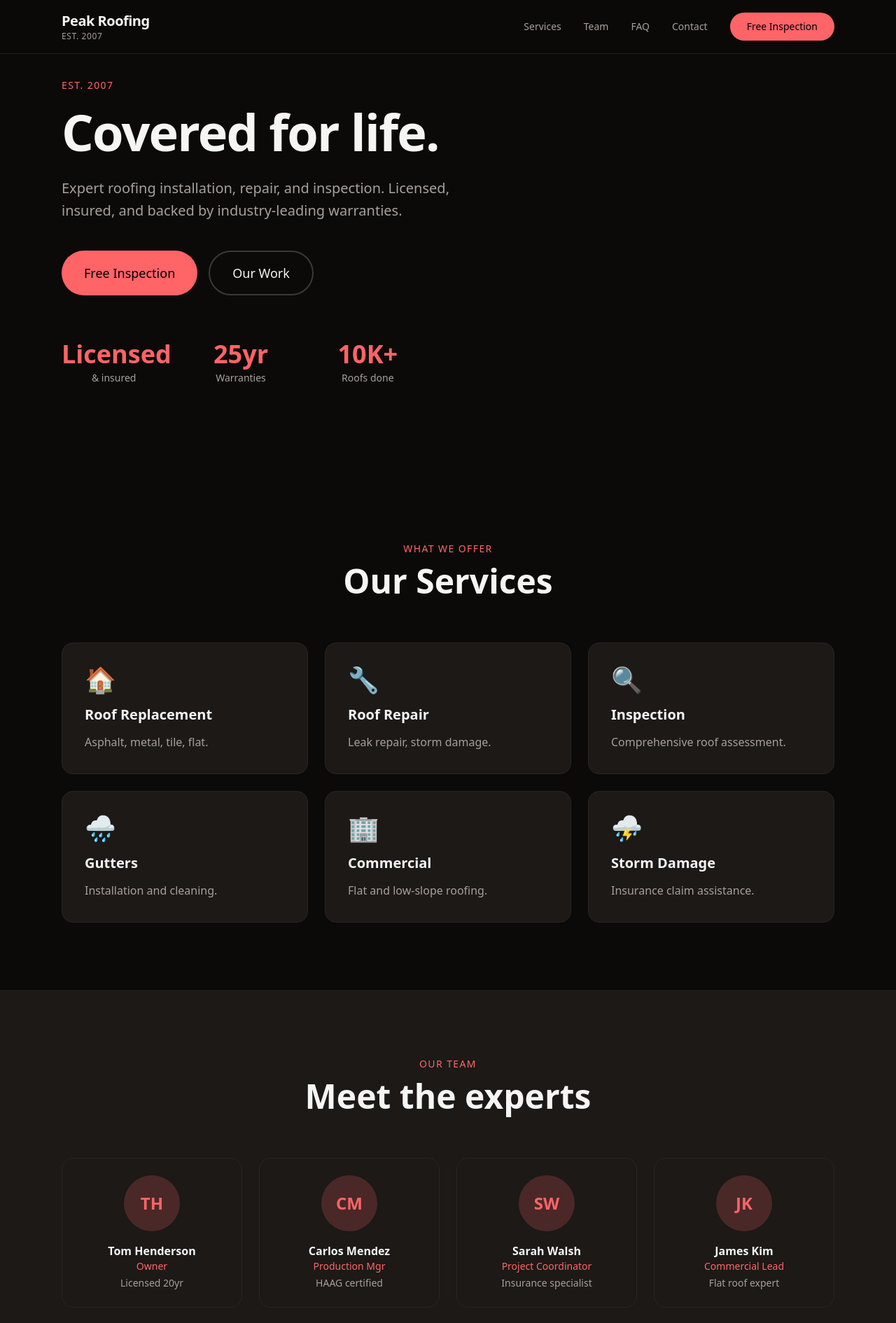
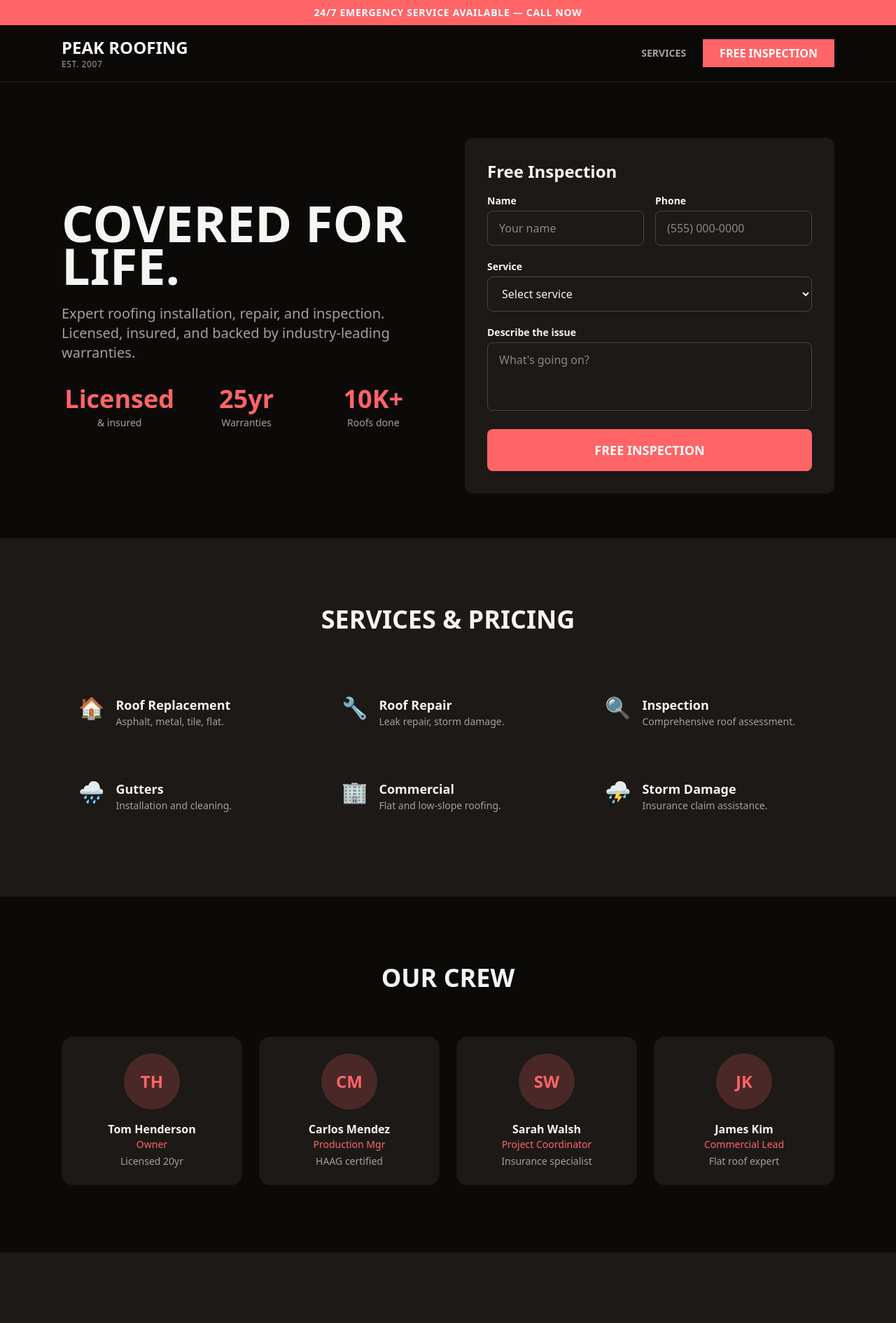
Before and after one commit to Adeshpreet-Singh/roofing, a Next.js app: page / in a window 1280 px wide. Shown: the top 1890 px of the page at 70% size. Built offline with nearby package versions, Linux system fonts and the light colour scheme.

Commit message:
feat: unique booking layout with custom design

```diff
--- a/app/page.tsx
+++ b/app/page.tsx
@@ -1,213 +1,135 @@
 'use client';
-
 import { useState } from 'react';
-
 export default function Home() {
-  const [menuOpen, setMenuOpen] = useState(false);
-  const [submitted, setSubmitted] = useState(false);
-
-  const scrollTo = (id: string) => {
-    document.getElementById(id)?.scrollIntoView({ behavior: 'smooth' });
-    setMenuOpen(false);
-  };
-
+  const scrollTo = (id: string) => document.getElementById(id)?.scrollIntoView({ behavior: 'smooth' });
   return (
     <div className="min-h-screen bg-stone-950 text-stone-100">
-      <a href="#main" className="sr-only focus:not-sr-only focus:absolute focus:top-4 focus:left-4 bg-red-400 text-black px-4 py-2 rounded z-[100] font-bold">
-        Skip to main content
-      </a>
-
-      <header>
-        <nav role="navigation" aria-label="Main navigation" className="fixed top-0 left-0 right-0 z-50 bg-stone-950/95 backdrop-blur-md border-b border-current/10">
-          <div className="max-w-6xl mx-auto px-6 py-4 flex justify-between items-center">
+      <a href="#main" className="sr-only focus:not-sr-only focus:absolute focus:top-4 focus:left-4 bg-red-400 text-white px-4 py-2 rounded z-[100] font-bold">Skip</a>
+      {/* EMERGENCY BANNER */}
+      <div className="bg-red-400 text-white py-2 text-center text-sm font-bold uppercase tracking-wider">24/7 Emergency Service Available — Call Now</div>
+      <nav className="sticky top-0 z-50 bg-stone-950/95 backdrop-blur-md border-b border-current/10">
+        <div className="max-w-6xl mx-auto px-6 py-4 flex justify-between items-center">
+          <div><h1 className="text-2xl font-black uppercase">Peak Roofing</h1><p className="text-xs text-stone-400 uppercase tracking-wider">Est. 2007</p></div>
+          <div className="hidden md:flex items-center gap-6">
+            <button onClick={() => scrollTo('services')} className="text-sm font-bold text-stone-400 hover:text-red-400 uppercase">Services</button>
+            <button onClick={() => scrollTo('book')} className="bg-red-400 text-white px-6 py-2 font-bold uppercase">Free Inspection</button>
+          </div>
+        </div>
+      </nav>
+      <main id="main" role="main">
+        {/* HERO with inline booking form */}
+        <section className="pt-4">
+          <div className="max-w-6xl mx-auto px-6 py-16 grid md:grid-cols-2 gap-12 items-center">
             <div>
-              <h1 className="text-xl tracking-tight font-bold">Peak Roofing</h1>
-              <p className="text-xs text-stone-400 tracking-wider uppercase">Est. 2007</p>
-            </div>
-            <div className="hidden md:flex items-center gap-8">
-              <button onClick={() => scrollTo('services')} className="text-sm text-stone-400 hover:text-red-400 transition-colors">Services</button>
-              <button onClick={() => scrollTo('team')} className="text-sm text-stone-400 hover:text-red-400 transition-colors">Team</button>
-              <button onClick={() => scrollTo('faq')} className="text-sm text-stone-400 hover:text-red-400 transition-colors">FAQ</button>
-              <button onClick={() => scrollTo('contact')} className="text-sm text-stone-400 hover:text-red-400 transition-colors">Contact</button>
-              <button onClick={() => scrollTo('contact')} className="bg-red-400 text-black px-6 py-2.5 text-sm font-medium rounded-full hover:opacity-90 transition-opacity">
-                Free Inspection
-              </button>
-            </div>
-            <button onClick={() => setMenuOpen(!menuOpen)} className="md:hidden" aria-label={menuOpen ? 'Close menu' : 'Open menu'} aria-expanded={menuOpen}>
-              <svg className="w-6 h-6" fill="none" stroke="currentColor" viewBox="0 0 24 24">
-                {menuOpen ? (
-                  <path strokeLinecap="round" strokeLinejoin="round" strokeWidth={2} d="M6 18L18 6M6 6l12 12" />
-                ) : (
-                  <path strokeLinecap="round" strokeLinejoin="round" strokeWidth={2} d="M4 6h16M4 12h16M4 18h16" />
-                )}
-              </svg>
-            </button>
-          </div>
-          {menuOpen && (
-            <div className="md:hidden bg-stone-950 border-t border-current/10 px-6 py-4 space-y-1">
-              <button onClick={() => scrollTo('services')} className="block w-full text-left px-4 py-3 text-stone-400 hover:text-red-400">Services</button>
-              <button onClick={() => scrollTo('team')} className="block w-full text-left px-4 py-3 text-stone-400 hover:text-red-400">Team</button>
-              <button onClick={() => scrollTo('faq')} className="block w-full text-left px-4 py-3 text-stone-400 hover:text-red-400">FAQ</button>
-              <button onClick={() => scrollTo('contact')} className="block w-full text-left px-4 py-3 text-stone-400 hover:text-red-400">Contact</button>
-            </div>
-          )}
-        </nav>
-      </header>
-
-      <main id="main" role="main">
-        <section className="pt-28 pb-20 md:pb-32">
-          <div className="max-w-6xl mx-auto px-6">
-            <div className="max-w-3xl">
-              <p className="text-red-400 text-sm tracking-widest uppercase mb-6">Est. 2007</p>
-              <h2 className="text-5xl md:text-7xl font-bold leading-[0.9] tracking-tight mb-8 whitespace-pre-line">
-                Covered
-for life.
-              </h2>
-              <p className="text-xl text-stone-400 max-w-xl leading-relaxed mb-10">
-                Expert roofing installation, repair, and inspection. Licensed, insured, and backed by industry-leading warranties.
-              </p>
-              <div className="flex flex-wrap gap-4">
-                <button onClick={() => scrollTo('contact')} className="bg-red-400 text-black px-8 py-4 text-lg font-medium rounded-full hover:opacity-90 transition-opacity">
-                  Free Inspection
-                </button>
-                <button onClick={() => scrollTo('services')} className="border-2 border-current/20 px-8 py-4 text-lg font-medium rounded-full hover:bg-current/5 transition-colors">
-                  Our Work
-                </button>
-              </div>
-            </div>
-            <div className="mt-16 grid grid-cols-3 gap-8 max-w-lg">
+              <h2 className="text-5xl md:text-7xl font-black uppercase leading-[0.85] mb-6 whitespace-pre-line">Covered
+for life.</h2>
+              <p className="text-xl text-stone-400 mb-8">Expert roofing installation, repair, and inspection. Licensed, insured, and backed by industry-leading warranties.</p>
+              <div className="grid grid-cols-3 gap-4 text-center">
             <div className="text-center"><div className="text-3xl md:text-4xl font-bold text-red-400">Licensed</div><div className="text-sm text-stone-400 mt-1">& insured</div></div>
             <div className="text-center"><div className="text-3xl md:text-4xl font-bold text-red-400">25yr</div><div className="text-sm text-stone-400 mt-1">Warranties</div></div>
             <div className="text-center"><div className="text-3xl md:text-4xl font-bold text-red-400">10K+</div><div className="text-sm text-stone-400 mt-1">Roofs done</div></div>
+              </div>
+            </div>
+            <div>
+              <form id="book" className="bg-stone-900 rounded-xl p-8 space-y-5" onSubmit={(e) => e.preventDefault()}>
+                <h3 className="text-2xl font-bold mb-4">Free Inspection</h3>
+                <div className="grid grid-cols-2 gap-4">
+                  <div><label className="block text-sm font-bold mb-1">Name</label><input type="text" placeholder="Your name" className="w-full border border-current/20 rounded-lg px-4 py-3 bg-transparent" /></div>
+                  <div><label className="block text-sm font-bold mb-1">Phone</label><input type="tel" placeholder="(555) 000-0000" className="w-full border border-current/20 rounded-lg px-4 py-3 bg-transparent" /></div>
+                </div>
+                <div><label className="block text-sm font-bold mb-1">Service</label>
+                  <select className="w-full border border-current/20 rounded-lg px-4 py-3 bg-transparent">
+                    <option>Select service</option>                    <option>Roof Replacement</option>
+                    <option>Roof Repair</option>
+                    <option>Inspection</option>
+                    <option>Gutters</option>
+                    <option>Commercial</option>
+                    <option>Storm Damage</option>
+                  </select>
+                </div>
+                <div><label className="block text-sm font-bold mb-1">Describe the issue</label><textarea rows={3} placeholder="What's going on?" className="w-full border border-current/20 rounded-lg px-4 py-3 bg-transparent resize-none" /></div>
+                <button type="submit" className="w-full bg-red-400 text-white py-4 rounded-lg font-black uppercase text-lg">Free Inspection</button>
+              </form>
             </div>
           </div>
         </section>
-
-        <section id="services" className="py-24" aria-labelledby="services-heading">
+        {/* SERVICES with pricing */}
+        <section id="services" className="py-24 bg-stone-900" aria-labelledby="services-heading">
           <div className="max-w-6xl mx-auto px-6">
-            <div className="text-center mb-16">
-              <p className="text-red-400 text-sm tracking-widest uppercase mb-3">What We Offer</p>
-              <h2 id="services-heading" className="text-4xl md:text-5xl font-bold">Our Services</h2>
+            <div className="text-center mb-16"><h2 id="services-heading" className="text-4xl font-black uppercase">Services & Pricing</h2></div>
+            <div className="grid md:grid-cols-2 lg:grid-cols-3 gap-6">
+            <div className="bg-stone-900 rounded-lg p-6 flex items-start gap-4 hover:shadow-lg transition-shadow">
+              <div className="text-3xl">🏠</div>
+              <div><h3 className="font-bold text-lg">Roof Replacement</h3><p className="text-sm text-stone-400">Asphalt, metal, tile, flat.</p></div>
             </div>
-            <div className="grid md:grid-cols-2 lg:grid-cols-3 gap-6">
-            <article className="bg-stone-900 border border-stone-800 rounded-2xl p-8 hover:shadow-xl transition-all duration-300">
-              <div className="text-4xl mb-4">🏠</div>
-              <h3 className="text-xl font-bold mb-3 text-stone-100">Roof Replacement</h3>
-              <p className="text-stone-400 leading-relaxed">Asphalt, metal, tile, flat.</p></article>
-            <article className="bg-stone-900 border border-stone-800 rounded-2xl p-8 hover:shadow-xl transition-all duration-300">
-              <div className="text-4xl mb-4">🔧</div>
-              <h3 className="text-xl font-bold mb-3 text-stone-100">Roof Repair</h3>
-              <p className="text-stone-400 leading-relaxed">Leak repair, storm damage.</p></article>
-            <article className="bg-stone-900 border border-stone-800 rounded-2xl p-8 hover:shadow-xl transition-all duration-300">
-              <div className="text-4xl mb-4">🔍</div>
-              <h3 className="text-xl font-bold mb-3 text-stone-100">Inspection</h3>
-              <p className="text-stone-400 leading-relaxed">Comprehensive roof assessment.</p></article>
-            <article className="bg-stone-900 border border-stone-800 rounded-2xl p-8 hover:shadow-xl transition-all duration-300">
-              <div className="text-4xl mb-4">🌧️</div>
-              <h3 className="text-xl font-bold mb-3 text-stone-100">Gutters</h3>
-              <p className="text-stone-400 leading-relaxed">Installation and cleaning.</p></article>
-            <article className="bg-stone-900 border border-stone-800 rounded-2xl p-8 hover:shadow-xl transition-all duration-300">
-              <div className="text-4xl mb-4">🏢</div>
-              <h3 className="text-xl font-bold mb-3 text-stone-100">Commercial</h3>
-              <p className="text-stone-400 leading-relaxed">Flat and low-slope roofing.</p></article>
-            <article className="bg-stone-900 border border-stone-800 rounded-2xl p-8 hover:shadow-xl transition-all duration-300">
-              <div className="text-4xl mb-4">⛈️</div>
-              <h3 className="text-xl font-bold mb-3 text-stone-100">Storm Damage</h3>
-              <p className="text-stone-400 leading-relaxed">Insurance claim assistance.</p></article>
+            <div className="bg-stone-900 rounded-lg p-6 flex items-start gap-4 hover:shadow-lg transition-shadow">
+              <div className="text-3xl">🔧</div>
+              <div><h3 className="font-bold text-lg">Roof Repair</h3><p className="text-sm text-stone-400">Leak repair, storm damage.</p></div>
+            </div>
+            <div className="bg-stone-900 rounded-lg p-6 flex items-start gap-4 hover:shadow-lg transition-shadow">
+              <div className="text-3xl">🔍</div>
+              <div><h3 className="font-bold text-lg">Inspection</h3><p className="text-sm text-stone-400">Comprehensive roof assessment.</p></div>
+            </div>
+            <div className="bg-stone-900 rounded-lg p-6 flex items-start gap-4 hover:shadow-lg transition-shadow">
+              <div className="text-3xl">🌧️</div>
+              <div><h3 className="font-bold text-lg">Gutters</h3><p className="text-sm text-stone-400">Installation and cleaning.</p></div>
+            </div>
+            <div className="bg-stone-900 rounded-lg p-6 flex items-start gap-4 hover:shadow-lg transition-shadow">
+              <div className="text-3xl">🏢</div>
+              <div><h3 className="font-bold text-lg">Commercial</h3><p className="text-sm text-stone-400">Flat and low-slope roofing.</p></div>
+            </div>
+            <div className="bg-stone-900 rounded-lg p-6 flex items-start gap-4 hover:shadow-lg transition-shadow">
+              <div className="text-3xl">⛈️</div>
+              <div><h3 className="font-bold text-lg">Storm Damage</h3><p className="text-sm text-stone-400">Insurance claim assistance.</p></div>
+            </div>
             </div>
           </div>
         </section>
-
-        <section id="team" className="py-24 bg-stone-900" aria-labelledby="team-heading">
+        {/* TEAM */}
+        <section className="py-24" aria-labelledby="team-heading">
           <div className="max-w-6xl mx-auto px-6">
-            <div className="text-center mb-16">
-              <p className="text-red-400 text-sm tracking-widest uppercase mb-3">Our Team</p>
-              <h2 id="team-heading" className="text-4xl md:text-5xl font-bold">Meet the experts</h2>
-            </div>
-            <div className="grid md:grid-cols-2 lg:grid-cols-4 gap-6">
-            <div className="bg-stone-900 border border-stone-800 rounded-2xl p-6 text-center">
+            <div className="text-center mb-16"><h2 id="team-heading" className="text-4xl font-black uppercase">Our Crew</h2></div>
+            <div className="grid md:grid-cols-4 gap-6">
+            <div className="bg-stone-900 rounded-2xl p-6 text-center">
               <div className="w-20 h-20 mx-auto mb-4 rounded-full bg-red-400/20 flex items-center justify-center text-2xl font-bold text-red-400">TH</div>
-              <h3 className="font-bold text-stone-100">Tom Henderson</h3><p className="text-sm text-red-400">Owner</p><p className="text-sm text-stone-400 mt-1">Licensed 20yr</p></div>
-            <div className="bg-stone-900 border border-stone-800 rounded-2xl p-6 text-center">
+              <h3 className="font-bold">Tom Henderson</h3><p className="text-sm text-red-400">Owner</p><p className="text-sm text-stone-400 mt-1">Licensed 20yr</p></div>
+            <div className="bg-stone-900 rounded-2xl p-6 text-center">
               <div className="w-20 h-20 mx-auto mb-4 rounded-full bg-red-400/20 flex items-center justify-center text-2xl font-bold text-red-400">CM</div>
-              <h3 className="font-bold text-stone-100">Carlos Mendez</h3><p className="text-sm text-red-400">Production Mgr</p><p className="text-sm text-stone-400 mt-1">HAAG certified</p></div>
-            <div className="bg-stone-900 border border-stone-800 rounded-2xl p-6 text-center">
+              <h3 className="font-bold">Carlos Mendez</h3><p className="text-sm text-red-400">Production Mgr</p><p className="text-sm text-stone-400 mt-1">HAAG certified</p></div>
+            <div className="bg-stone-900 rounded-2xl p-6 text-center">
               <div className="w-20 h-20 mx-auto mb-4 rounded-full bg-red-400/20 flex items-center justify-center text-2xl font-bold text-red-400">SW</div>
-              <h3 className="font-bold text-stone-100">Sarah Walsh</h3><p className="text-sm text-red-400">Project Coordinator</p><p className="text-sm text-stone-400 mt-1">Insurance specialist</p></div>
-            <div className="bg-stone-900 border border-stone-800 rounded-2xl p-6 text-center">
+              <h3 className="font-bold">Sarah Walsh</h3><p className="text-sm text-red-400">Project Coordinator</p><p className="text-sm text-stone-400 mt-1">Insurance specialist</p></div>
+            <div className="bg-stone-900 rounded-2xl p-6 text-center">
               <div className="w-20 h-20 mx-auto mb-4 rounded-full bg-red-400/20 flex items-center justify-center text-2xl font-bold text-red-400">JK</div>
-              <h3 className="font-bold text-stone-100">James Kim</h3><p className="text-sm text-red-400">Commercial Lead</p><p className="text-sm text-stone-400 mt-1">Flat roof expert</p></div>
+              <h3 className="font-bold">James Kim</h3><p className="text-sm text-red-400">Commercial Lead</p><p className="text-sm text-stone-400 mt-1">Flat roof expert</p></div>
             </div>
           </div>
         </section>
-
-        <section id="faq" className="py-24" aria-labelledby="faq-heading">
-          <div className="max-w-4xl mx-auto px-6">
-            <div className="text-center mb-12">
-              <p className="text-red-400 text-sm tracking-widest uppercase mb-3">Questions</p>
-              <h2 id="faq-heading" className="text-4xl md:text-5xl font-bold">FAQ</h2>
-            </div>
-            <div className="space-y-4">
-            <details className="group border border-current/10 rounded-xl p-5 cursor-pointer">
-              <summary className="font-medium flex justify-between items-center list-none text-stone-100">Free inspection?<span className="ml-4 text-stone-400 group-open:rotate-45 transition-transform text-xl">+</span></summary>
+        {/* FAQ */}
+        <section className="py-24 bg-stone-900" aria-labelledby="faq-heading">
+          <div className="max-w-3xl mx-auto px-6">
+            <div className="text-center mb-12"><h2 id="faq-heading" className="text-4xl font-black uppercase">FAQ</h2></div>
+            <div className="space-y-4">            <details className="group border border-current/10 rounded-xl p-5 cursor-pointer">
+              <summary className="font-medium flex justify-between items-center list-none">Free inspection?<span className="ml-4 text-stone-400 group-open:rotate-45 transition-transform text-xl">+</span></summary>
               <p className="mt-3 text-stone-400 text-sm leading-relaxed">Yes, full inspection and estimate free.</p></details>
             <details className="group border border-current/10 rounded-xl p-5 cursor-pointer">
-              <summary className="font-medium flex justify-between items-center list-none text-stone-100">Insurance?<span className="ml-4 text-stone-400 group-open:rotate-45 transition-transform text-xl">+</span></summary>
+              <summary className="font-medium flex justify-between items-center list-none">Insurance?<span className="ml-4 text-stone-400 group-open:rotate-45 transition-transform text-xl">+</span></summary>
               <p className="mt-3 text-stone-400 text-sm leading-relaxed">We work directly with your insurance company.</p></details>
             <details className="group border border-current/10 rounded-xl p-5 cursor-pointer">
-              <summary className="font-medium flex justify-between items-center list-none text-stone-100">Warranty?<span className="ml-4 text-stone-400 group-open:rotate-45 transition-transform text-xl">+</span></summary>
-              <p className="mt-3 text-stone-400 text-sm leading-relaxed">25-year workmanship warranty on all new roofs.</p></details>
-            </div>
+              <summary className="font-medium flex justify-between items-center list-none">Warranty?<span className="ml-4 text-stone-400 group-open:rotate-45 transition-transform text-xl">+</span></summary>
+              <p className="mt-3 text-stone-400 text-sm leading-relaxed">25-year workmanship warranty on all new roofs.</p></details></div>
           </div>
         </section>
-
-        <section id="contact" className="py-24 bg-stone-900" aria-labelledby="contact-heading">
-          <div className="max-w-6xl mx-auto px-6">
-            <div className="grid md:grid-cols-2 gap-12">
-              <div>
-                <p className="text-red-400 text-sm tracking-widest uppercase mb-3">Get In Touch</p>
-                <h2 id="contact-heading" className="text-4xl md:text-5xl font-bold mb-6">Free Inspection</h2>
-                <div className="space-y-6 text-stone-400">
-                  <div><div className="font-bold text-stone-100">Phone</div><a href="tel:(555) 890-1237" className="hover:text-red-400">(555) 890-1237</a></div>
-                  <div><div className="font-bold text-stone-100">Address</div><p>Serving Metro Denver, CO</p></div>
-                  <div><div className="font-bold text-stone-100">Hours</div><p>Mon–Sat 7 AM – 6 PM</p></div>
-                </div>
-              </div>
-              <div>
-                <form className="space-y-5" onSubmit={(e) => { e.preventDefault(); setSubmitted(true); setTimeout(() => setSubmitted(false), 3000); }} aria-label="Contact form">
-                  <div className="grid md:grid-cols-2 gap-5">
-                    <div>
-                      <label htmlFor="name" className="block text-sm font-medium mb-2">Full Name</label>
-                      <input id="name" type="text" placeholder="John Smith" required className="w-full border border-current/20 rounded-xl px-4 py-3 bg-transparent placeholder:opacity-50 focus:outline-none focus:ring-2 focus:ring-current/20" />
-                    </div>
-                    <div>
-                      <label htmlFor="email" className="block text-sm font-medium mb-2">Email</label>
-                      <input id="email" type="email" placeholder="john@example.com" required className="w-full border border-current/20 rounded-xl px-4 py-3 bg-transparent placeholder:opacity-50 focus:outline-none focus:ring-2 focus:ring-current/20" />
-                    </div>
-                  </div>
-                  <div>
-                    <label htmlFor="message" className="block text-sm font-medium mb-2">Message</label>
-                    <textarea id="message" rows={4} placeholder="How can we help?" required className="w-full border border-current/20 rounded-xl px-4 py-3 bg-transparent placeholder:opacity-50 focus:outline-none focus:ring-2 focus:ring-current/20 resize-none" />
-                  </div>
-                  <button type="submit" className="w-full bg-red-400 text-black py-4 rounded-xl font-medium hover:opacity-90 transition-opacity">
-                    {submitted ? "Sent! We'll be in touch." : "Free Inspection"}
-                  </button>
-                </form>
-              </div>
-            </div>
+        {/* CONTACT INFO */}
+        <section className="py-16">
+          <div className="max-w-6xl mx-auto px-6 grid md:grid-cols-3 gap-8">
+            <div className="bg-stone-900 rounded-xl p-8 text-center"><div className="text-3xl mb-3">📞</div><div className="font-bold text-lg mb-1">Call Us</div><a href="tel:(555) 890-1237" className="text-red-400">(555) 890-1237</a></div>
+            <div className="bg-stone-900 rounded-xl p-8 text-center"><div className="text-3xl mb-3">📍</div><div className="font-bold text-lg mb-1">Visit Us</div><p className="text-stone-400">Serving Metro Denver, CO</p></div>
+            <div className="bg-stone-900 rounded-xl p-8 text-center"><div className="text-3xl mb-3">⏰</div><div className="font-bold text-lg mb-1">Hours</div><p className="text-stone-400">Mon–Sat 7 AM – 6 PM</p></div>
           </div>
         </section>
       </main>
-
-      <footer className="bg-stone-900 border-t border-current/10 py-12">
-        <div className="max-w-6xl mx-auto px-6 flex flex-col md:flex-row justify-between items-center gap-6">
-          <div>
-            <div className="font-bold text-lg">Peak Roofing</div>
-            <p className="text-sm text-stone-400">Est. 2007</p>
-          </div>
-          <p className="text-sm text-stone-400">&copy; 2026 Peak Roofing. All rights reserved.</p>
-        </div>
-      </footer>
+      <footer className="bg-stone-900 py-8 text-center text-sm text-stone-400">&copy; 2026 Peak Roofing</footer>
     </div>
   );
 }
```
